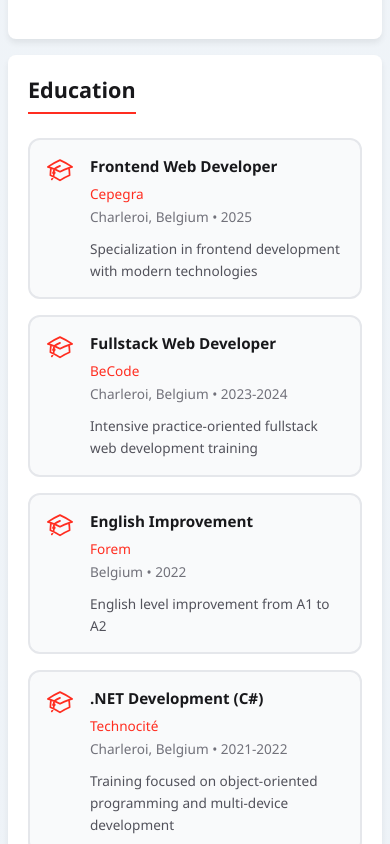
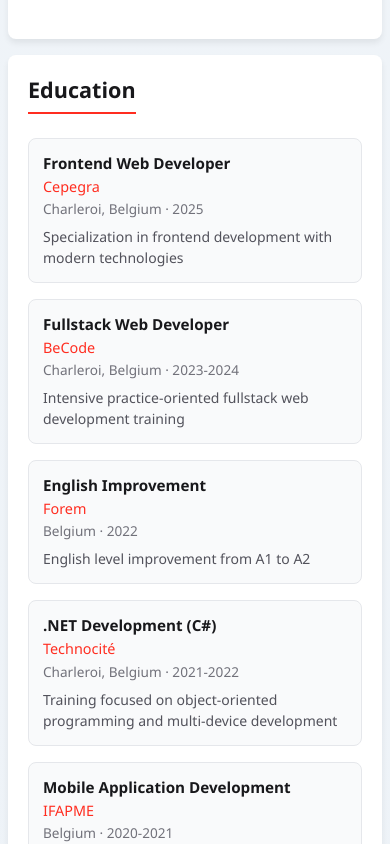
Before and after one commit to v-alex-dev/cv-2026, a Vue app: page / in a window 390 px wide. Shown: the part 5280-6124 px from the top of the page. Built offline with nearby package versions, Linux system fonts and the light colour scheme.

Commit message:
Update for 2 pages PDF

```diff
--- a/src/components/EducationSection.vue
+++ b/src/components/EducationSection.vue
@@ -1,11 +1,9 @@
 <script setup lang="ts">
 import { useI18n } from 'vue-i18n'
-import { AcademicCapIcon } from '@heroicons/vue/24/outline'
 import type { Education } from '../types/cv'
 
 const { t, tm } = useI18n()
 
-// Use tm() to get the array
 const educationItems = tm('education.items') as unknown as Education[]
 </script>
 
@@ -19,13 +17,10 @@
         :key="index"
         class="education-item"
       >
-        <AcademicCapIcon class="education-icon" />
-        <div class="education-content">
-          <h4 class="degree">{{ item.degree }}</h4>
-          <p class="school">{{ item.school }}</p>
-          <p class="location-period">{{ item.location }} • {{ item.period }}</p>
-          <p class="description">{{ item.description }}</p>
-        </div>
+        <h4 class="degree">{{ item.degree }}</h4>
+        <p class="school">{{ item.school }}</p>
+        <p class="location-period">{{ item.location }} · {{ item.period }}</p>
+        <p v-if="item.description" class="description">{{ item.description }}</p>
       </article>
     </div>
   </section>
@@ -38,67 +33,53 @@
 
 .education-grid {
   display: grid;
-  grid-template-columns: repeat(auto-fit, minmax(300px, 1fr));
-  gap: 1.5rem;
+  grid-template-columns: repeat(auto-fit, minmax(260px, 1fr));
+  gap: 1.25rem;
 }
 
 .education-item {
-  display: flex;
-  gap: 1.5rem;
-  padding: 1.5rem;
+  padding: 1.1rem 1.25rem;
   background: var(--color-bg-secondary);
-  border-radius: 0.75rem;
-  border: 2px solid var(--color-border);
-  transition: all 0.3s ease;
+  border-radius: 0.5rem;
+  border: 1px solid var(--color-border);
+  transition: border-color 0.2s ease;
 }
 
 .education-item:hover {
   border-color: var(--color-primary);
-  transform: translateY(-2px);
-  box-shadow: var(--shadow-primary);
-}
-
-.education-icon {
-  width: 2.5rem;
-  height: 2.5rem;
-  color: var(--color-primary);
-  flex-shrink: 0;
-}
-
-.education-content {
-  flex: 1;
 }
 
 .degree {
-  font-size: 1.1rem;
+  font-size: 1rem;
   color: var(--color-text-primary);
-  margin: 0 0 0.5rem 0;
+  margin: 0 0 0.25rem 0;
   font-weight: 600;
 }
 
 .school {
   color: var(--color-primary);
   font-weight: 500;
-  margin: 0 0 0.25rem 0;
+  font-size: 0.9rem;
+  margin: 0 0 0.2rem 0;
 }
 
 .location-period {
   color: var(--color-text-tertiary);
-  font-size: 0.9rem;
-  margin: 0 0 0.75rem 0;
+  font-size: 0.85rem;
+  margin: 0 0 0.5rem 0;
 }
 
 .description {
   color: var(--color-text-secondary);
-  font-size: 0.95rem;
-  line-height: 1.6;
+  font-size: 0.875rem;
+  line-height: 1.5;
   margin: 0;
 }
 
+/* ── Responsive ── */
 @media (max-width: 1024px) {
   .education-grid {
     grid-template-columns: repeat(2, 1fr);
-    gap: 1.25rem;
   }
 }
 
@@ -109,45 +90,17 @@
   }
 
   .education-item {
-    padding: 1.25rem;
-  }
-
-  .education-icon {
-    width: 2rem;
-    height: 2rem;
-  }
-
-  .degree {
-    font-size: 1rem;
-  }
-
-  .description {
-    font-size: 0.9rem;
+    padding: 1rem;
   }
 }
 
 @media (max-width: 480px) {
   .education-item {
-    padding: 1rem;
-    gap: 1rem;
-  }
-
-  .education-icon {
-    width: 1.75rem;
-    height: 1.75rem;
+    padding: 0.875rem;
   }
 
   .degree {
     font-size: 0.95rem;
   }
-
-  .school,
-  .location-period {
-    font-size: 0.85rem;
-  }
-
-  .description {
-    font-size: 0.85rem;
-  }
 }
 </style>
```
